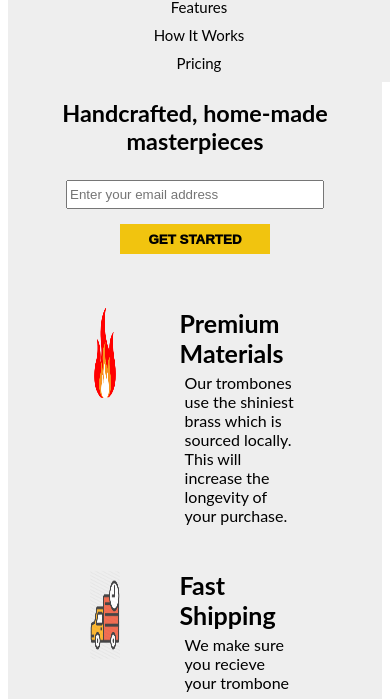
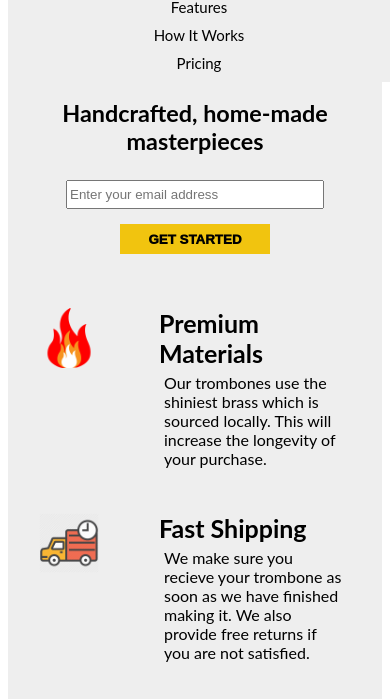
Before and after one commit to adishaggarwal/product-landing-page, a plain HTML site: page index.html in a window 390 px wide. Shown: the part 52-751 px from the top of the page. Drawn offline with Linux system fonts and the light colour scheme.

Commit message:
alignments

```diff
--- a/style.css
+++ b/style.css
@@ -159,6 +159,12 @@ footer p{
     .container{
     margin-top: 120px;
 }
+.box1{
+    width: 80vw;
+    margin-left: 0;
+    padding-left: 0;
+    align-self: center;
+}
 iframe{
     width:350px;
     height:250px;
@@ -170,8 +176,14 @@ iframe{
 }
 .box1 img{
     padding-right: 60px;
-    width: 14%;
-    height: 90px;
+    width: 20%;
+    height: 60px;
+}
+footer{
+    margin-left: 0;
+    margin-right: 0;
+    justify-items: center;
+    padding-left: 12vw;
 }
 
 }
```
